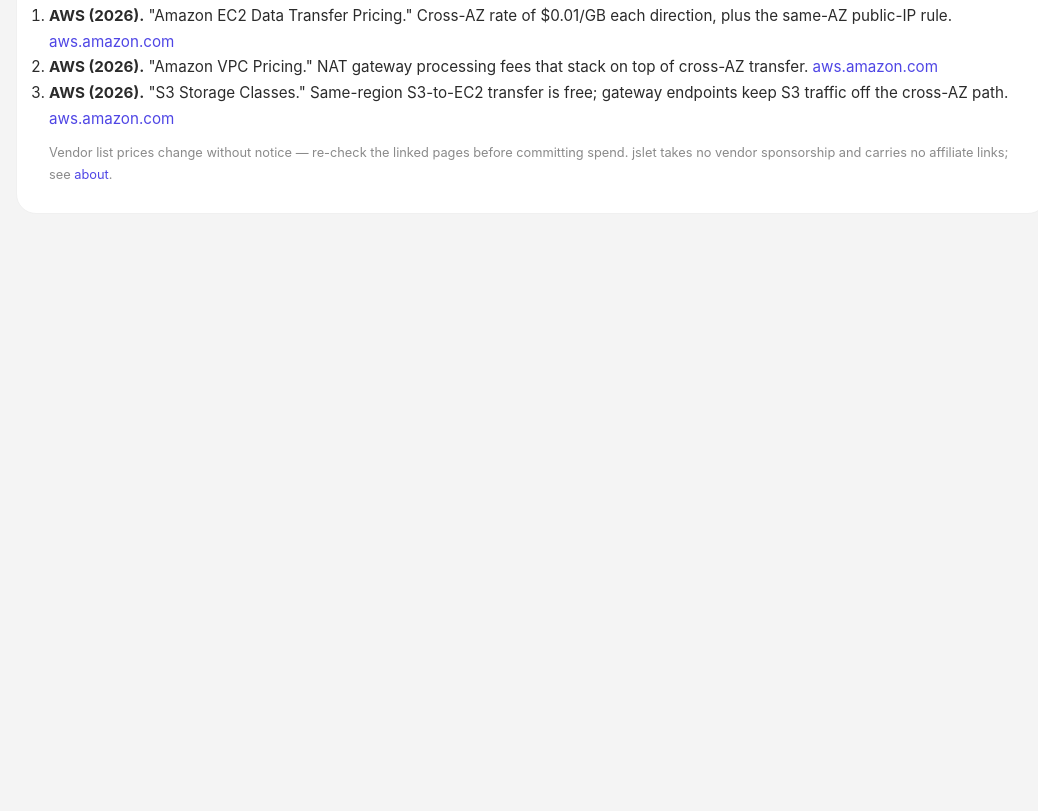
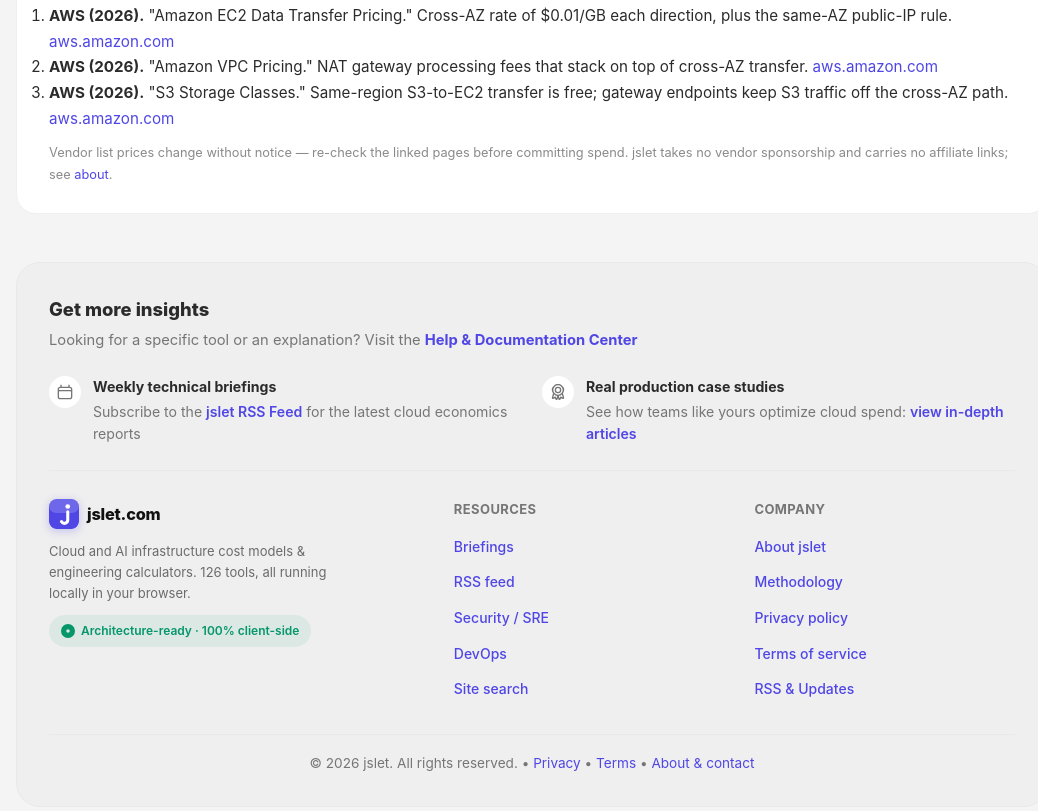
Before and after one commit to rkingers776-boop/jslet, a plain HTML site: page aws-cross-az-data-transfer-cost.html in a window 1280 px wide. Shown: the part 2602-3413 px from the top of the page, without its empty margins (108-1146 px from the left). Before the commit the page ends 2872 px from the top, so only its background shows below. Drawn offline with Linux system fonts and the light colour scheme.

Commit message:
Add the shared site footer to aws-cross-az-data-transfer-cost
The page was shipped before October without the unified footer block, so it
terminated at </main> + nav.js while every other page carried the footer nav,
the RSS/article promos and the copyright line. Injected the block verbatim from
the site template (byte-identical, 5,069 B) inside <main class=container id=
main-content>, placed before the nav.js script tag so DOM order matches the rest
of the site.

- audit_page_shell.py: dropped the page from EXEMPT, so the gate now covers all
  204 pages with only index.html and 404.html exempt; 0 failures
- sitemap: lastmod for this page 2026-09-29 -> 2026-11-20 (substantive change,
  not a pure count edit, so the mtime is left at the new date rather than reset)
- div stack pairing re-verified; script block untouched (PRICE_PER_GB_DIR and
  the 730-hour convention still present, page still computes)

Gates: counts 0 | full 0/0 | pricing 0 | links 0 under 3 | shell 204/0 | negtest 26/26
Live: 28/28

```diff
--- a/aws-cross-az-data-transfer-cost.html
+++ b/aws-cross-az-data-transfer-cost.html
@@ -203,6 +203,81 @@
         <p style="font-size:0.8rem; color:var(--text-muted); margin-top:10px;">Vendor list prices change without notice — re-check the linked pages before committing spend. jslet takes no vendor sponsorship and carries no affiliate links; see <a href="/about">about</a>.</p>
     </section>
 
+<footer class="jslet-footer-box">
+            <div class="jslet-footer-inner">
+                <div class="jslet-footer-top">
+                    <h3>Get more insights</h3>
+                    <p>Looking for a specific tool or an explanation? Visit the <a href="/about">Help &amp; Documentation Center</a></p>
+                </div>
+
+                <div class="jslet-footer-features">
+                    <div class="jslet-feature-col">
+                        <div class="jslet-feat-icon">
+                            <svg width="16" height="16" viewBox="0 0 24 24" fill="currentColor"><path d="M7 1v3h10V1h2v3a4 4 0 0 1 4 4v11a4 4 0 0 1-4 4H5a4 4 0 0 1-4-4V8a4 4 0 0 1 4-4V1zm14 8V8a2 2 0 0 0-2-2H5a2 2 0 0 0-2 2v1zm0 3a1 1 0 0 0-1-1H4a1 1 0 0 0-1 1v7c0 1.1.9 2 2 2h14a2 2 0 0 0 2-2z"></path></svg>
+                        </div>
+                        <div class="jslet-feat-text">
+                            <strong>Weekly technical briefings</strong>
+                            <span>Subscribe to the <a href="/rss.xml">jslet RSS Feed</a> for the latest cloud economics reports</span>
+                        </div>
+                    </div>
+
+                    <div class="jslet-feature-col">
+                        <div class="jslet-feat-icon">
+                            <svg width="16" height="16" viewBox="0 0 24 24" fill="currentColor"><path d="M12 14a5 5 0 1 0 0-10 5 5 0 0 0 0 10M9 9a3 3 0 1 1 6 0 3 3 0 0 1-6 0m10.48 5a9 9 0 1 0-14.97 0l-1.7 6.4a1.7 1.7 0 0 0 2.5 1.92l1.94-1.12 1.12 1.95a1.7 1.7 0 0 0 3.12-.42l.51-1.88.5 1.88a1.7 1.7 0 0 0 3.13.42l1.12-1.95 1.95 1.12a1.7 1.7 0 0 0 2.5-1.92zM5 9a7 7 0 1 1 14 0A7 7 0 0 1 5 9m14.08 11.24-3.06-1.77-1.77 3.06-.97-3.62c1.75-.25 3.34-1 4.61-2.1zm-9.33 1.3-1.77-3.07-3.06 1.77L6.1 15.8a9 9 0 0 0 4.6 2.1z"></path></svg>
+                        </div>
+                        <div class="jslet-feat-text">
+                            <strong>Real production case studies</strong>
+                            <span>See how teams like yours optimize cloud spend: <a href="/articles">view in-depth articles</a></span>
+                        </div>
+                    </div>
+                </div>
+
+                <!-- Footer nav (brand + resources + company) -->
+                <div class="jslet-footer-nav-grid">
+                    <!-- Brand -->
+                    <div class="jslet-footer-brand">
+                        <a href="/" class="jslet-footer-logo" aria-label="jslet home">
+                            <svg class="jslet-mark" width="30" height="30" viewBox="0 0 64 64" aria-hidden="true"><rect width="64" height="64" rx="16" fill="#4F46E5"/><rect width="64" height="30" rx="16" fill="#ffffff" opacity="0.18"/><circle cx="40" cy="16" r="5" fill="#ffffff"/><path d="M40 27 L40 45 C40 52.5 30 54.5 26.5 48" fill="none" stroke="#ffffff" stroke-width="6.5" stroke-linecap="round" stroke-linejoin="round"/></svg>
+                            <span class="jslet-footer-name">jslet.com</span>
+                        </a>
+                        <p class="jslet-footer-tagline">Cloud and AI infrastructure cost models &amp; engineering calculators. 126 tools, all running locally in your browser.</p>
+                        <div class="jslet-footer-score">
+                            <svg width="14" height="14" viewBox="0 0 16 16" fill="#059669"><path d="M16 8A8 8 0 1 1 0 8a8 8 0 0 1 16 0m-8 2a2 2 0 1 0 0-4 2 2 0 0 0 0 4"></path></svg>
+                            Architecture-ready · 100% client-side
+                        </div>
+                    </div>
+
+                    <!-- Column 2: Resources -->
+                    <div class="jslet-footer-nav-col">
+                        <h4>Resources</h4>
+                        <ul>
+                            <li><a href="/articles">Briefings</a></li>
+                            <li><a href="/rss.xml">RSS feed</a></li>
+                            <li><a href="/security-sre">Security / SRE</a></li>
+                            <li><a href="/devops-utilities">DevOps</a></li>
+                            <li><a href="/search">Site search</a></li>
+                        </ul>
+                    </div>
+
+                    <!-- Column 3: Company -->
+                    <div class="jslet-footer-nav-col">
+                        <h4>Company</h4>
+                        <ul>
+                            <li><a href="/about">About jslet</a></li>
+                            <li><a href="/methodology">Methodology</a></li>
+                            <li><a href="/privacy">Privacy policy</a></li>
+                            <li><a href="/terms">Terms of service</a></li>
+                            <li><a href="/subscribe">RSS &amp; Updates</a></li>
+                        </ul>
+                    </div>
+                </div>
+
+                <div class="jslet-copyright-line">
+                    <p>&copy; 2026 jslet. All rights reserved. &bull; <a href="/privacy">Privacy</a> &bull; <a href="/terms">Terms</a> &bull; <a href="/about">About &amp; contact</a></p>
+                </div>
+            </div>
+        </footer>
+
     </main>
 
     <script src="nav.js"></script>
--- a/sitemap.xml
+++ b/sitemap.xml
@@ -1004,7 +1004,7 @@
   </url>
   <url>
     <loc>https://www.jslet.com/aws-cross-az-data-transfer-cost</loc>
-    <lastmod>2026-09-29</lastmod>
+    <lastmod>2026-11-20</lastmod>
     <changefreq>monthly</changefreq>
     <priority>0.8</priority>
   </url>
```
